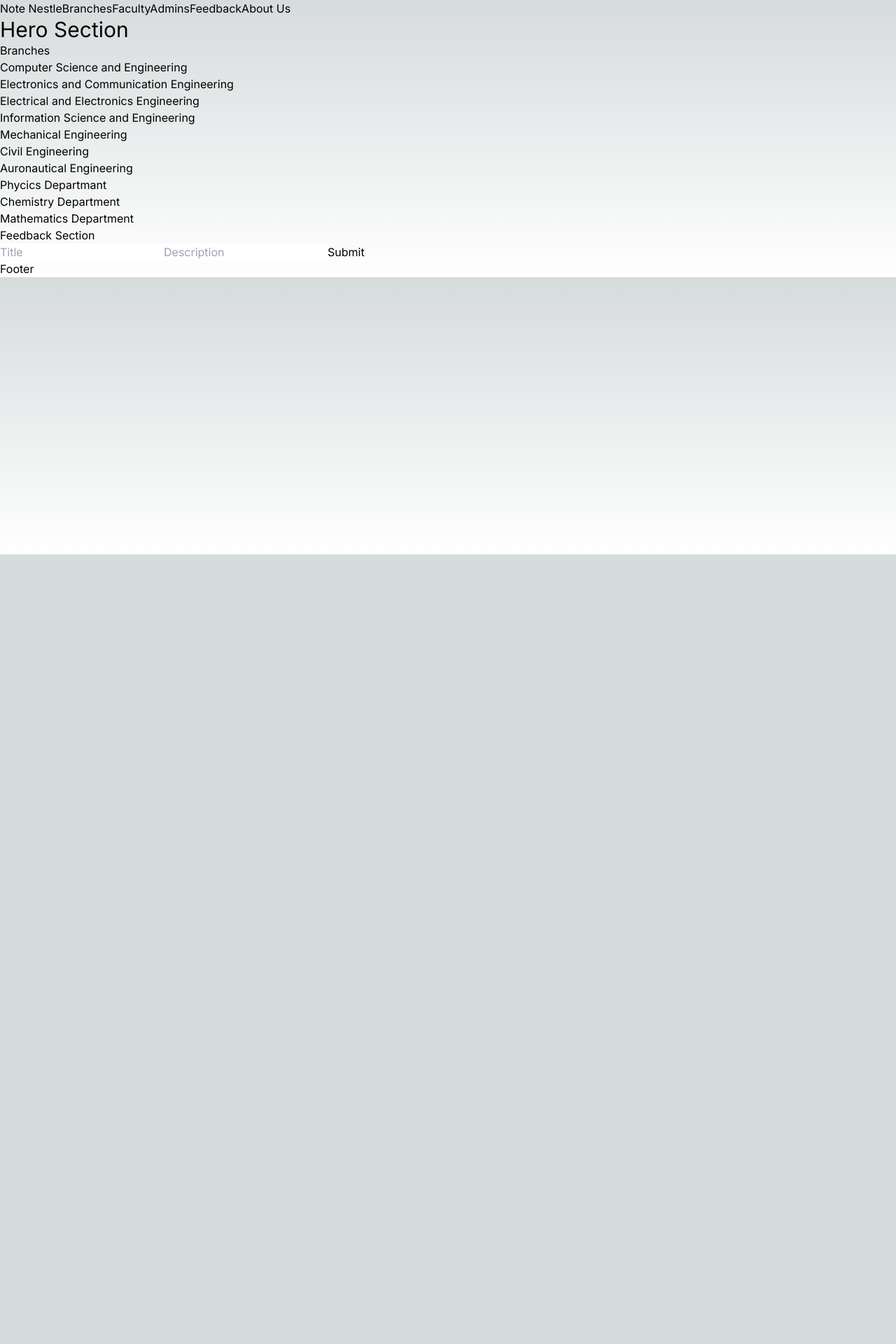
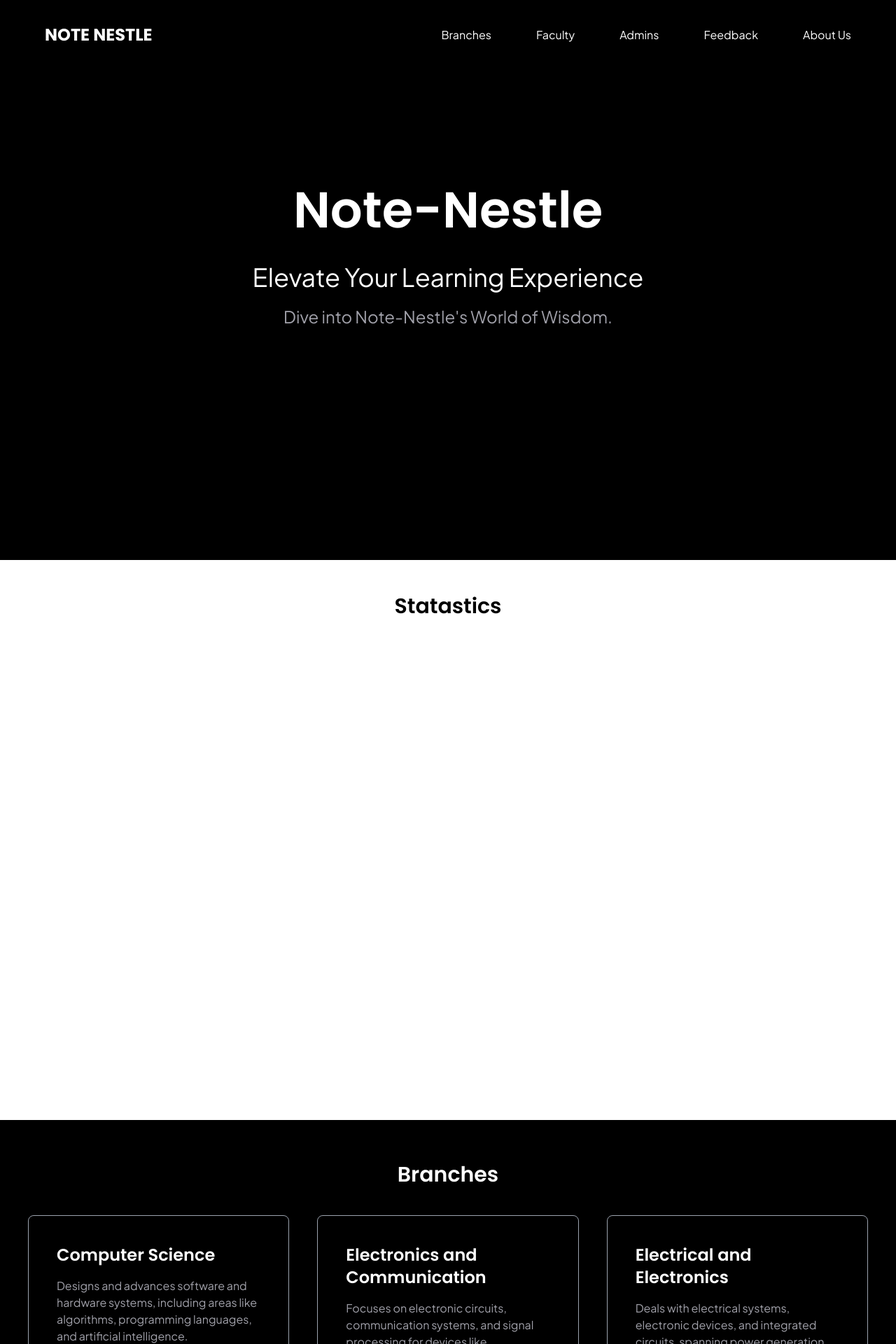
Before and after one commit to Akashmathad/Note-Nestle, a Next.js app in the folder frontend/: page / in a window 1280 px wide. Shown: the top 1920 px of the page at 70% size. Before the commit the page ends 800 px from the top, so only its background shows below. Built offline with nearby package versions, Linux system fonts and the light colour scheme; no server answers.

Commit message:
home page updated with branches styling

```diff
--- a/frontend/src/app/globals.css
+++ b/frontend/src/app/globals.css
@@ -1,33 +1,68 @@
+@import url('https://fonts.googleapis.com/css2?family=Anton&family=Jost:wght@400;700&family=Orbitron:wght@800&family=Plus+Jakarta+Sans:wght@400;600;800&display=swap');
+@import url('https://fonts.googleapis.com/css2?family=DM+Sans:opsz,wght@9..40,600;9..40,700&family=Poppins:wght@600;700&display=swap');
+
 @tailwind base;
 @tailwind components;
 @tailwind utilities;
 
-:root {
-  --foreground-rgb: 0, 0, 0;
-  --background-start-rgb: 214, 219, 220;
-  --background-end-rgb: 255, 255, 255;
-}
-
-@media (prefers-color-scheme: dark) {
-  :root {
-    --foreground-rgb: 255, 255, 255;
-    --background-start-rgb: 0, 0, 0;
-    --background-end-rgb: 0, 0, 0;
+@layer base {
+  html {
+    font-family: 'Plus Jakarta Sans', system-ui, sans-serif;
   }
 }
 
-body {
-  color: rgb(var(--foreground-rgb));
-  background: linear-gradient(
-      to bottom,
-      transparent,
-      rgb(var(--background-end-rgb))
-    )
-    rgb(var(--background-start-rgb));
+* {
+  margin: 0;
+  padding: 0;
+  box-sizing: border-box;
+  scroll-behavior: smooth;
+}
+
+@layer components {
+  .max-container {
+    max-width: 1440px;
+    margin: 0 auto;
+  }
+
+  .input {
+    @apply sm:flex-1 max-sm:w-full text-base leading-normal text-gray-600 pl-5 max-sm:p-5 outline-none sm:border-none border max-sm:border-gray-600 max-sm:rounded-full;
+  }
 }
 
 @layer utilities {
-  .text-balance {
-    text-wrap: balance;
+  .padding {
+    @apply sm:px-16 px-8 sm:py-24 py-12;
+  }
+
+  .padding-x {
+    @apply sm:px-16 px-8;
+  }
+
+  .padding-y {
+    @apply sm:py-24 py-12;
+  }
+
+  .padding-l {
+    @apply sm:pl-16 pl-8;
+  }
+
+  .padding-r {
+    @apply sm:pr-16 pr-8;
+  }
+
+  .padding-t {
+    @apply sm:pt-24 pt-12;
+  }
+
+  .padding-b {
+    @apply sm:pb-24 pb-12;
+  }
+
+  .info-text {
+    @apply font-montserrat text-slate-gray text-lg leading-7;
+  }
+
+  .nav-link {
+    @apply font-para leading-normal text-base text-white  hover:text-gray-400;
   }
 }
--- a/frontend/src/app/page.tsx
+++ b/frontend/src/app/page.tsx
@@ -4,32 +4,105 @@ import Feedback from '@/components/Feedback';
 
 const page = () => {
   const branches = [
-    { branch: 'CSE', name: 'Computer Science and Engineering' },
-    { branch: 'ECE', name: 'Electronics and Communication Engineering' },
-    { branch: 'EEE', name: 'Electrical and Electronics Engineering' },
-    { branch: 'ISE', name: 'Information Science and Engineering' },
-    { branch: 'ME', name: 'Mechanical Engineering' },
-    { branch: 'CV', name: 'Civil Engineering' },
-    { branch: 'AE', name: 'Auronautical Engineering' },
-    { branch: 'PHY', name: 'Phycics Departmant' },
-    { branch: 'CHE', name: 'Chemistry Department' },
-    { branch: 'MAT', name: 'Mathematics Department' },
+    {
+      branch: 'CSE',
+      name: 'Computer Science',
+      description:
+        'Designs and advances software and hardware systems, including areas like algorithms, programming languages, and artificial intelligence.',
+    },
+    {
+      branch: 'ECE',
+      name: 'Electronics and Communication',
+      description:
+        'Focuses on electronic circuits, communication systems, and signal processing for devices like smartphones and efficient communication networks.',
+    },
+    {
+      branch: 'EEE',
+      name: 'Electrical and Electronics',
+      description:
+        'Deals with electrical systems, electronic devices, and integrated circuits, spanning power generation, distribution, and control systems.',
+    },
+    {
+      branch: 'ISE',
+      name: 'Information Science',
+      description:
+        'Integrates computer science and information technology, emphasizing software development, database management, and information systems.',
+    },
+    {
+      branch: 'ME',
+      name: 'Mechanical',
+      description:
+        'Applies physical principles to design and manufacture mechanical systems, including engines, machines, robotics, and renewable energy technologies.',
+    },
+    {
+      branch: 'CV',
+      name: 'Civil',
+      description:
+        'Focuses on planning, designing, and constructing infrastructure projects such as bridges, buildings, and transportation systems.',
+    },
+    {
+      branch: 'AE',
+      name: 'Auronautical',
+      description:
+        'Specializes in the design and development of aircraft and spacecraft, covering aerodynamics, avionics, and propulsion systems.',
+    },
+    {
+      branch: 'PHY',
+      name: 'Phycics',
+      description:
+        'Investigates fundamental principles of matter, energy, space, and time, covering classical and quantum mechanics, electromagnetism, and astrophysics.',
+    },
+    {
+      branch: 'CHE',
+      name: 'Chemistry',
+      description:
+        'Explores the composition, properties, and reactions of substances to understand the principles governing matter.',
+    },
+    {
+      branch: 'MAT',
+      name: 'Mathematics',
+      description:
+        'Studies abstract structures, patterns, and relationships using logical reasoning, including pure mathematics and applied mathematics.',
+    },
   ];
 
   return (
     <main>
-      <section id="hero-section" className="text-3xl">
-        Hero Section
+      <section
+        id="hero-section"
+        className="grid grid-cols-1 text-white text-center min-h-screen bg-black p-10 pt-15"
+      >
+        <div className="pt-36 mt-20">
+          <h1 className="text-7xl mb-10 font-heading">Note-Nestle</h1>
+          <h2 className="text-4xl mb-5 font-para font-medium">
+            Elevate Your Learning Experience
+          </h2>
+          <h2 className="text-2xl mb-5 font-para text-zinc-400">
+            Dive into Note-Nestle's World of Wisdom.
+          </h2>
+        </div>
       </section>
-      <section id="Branches">
-        <h2>Branches</h2>
-        {branches.map((branch) => (
-          <Branch branch={branch} key={branch.branch} />
-        ))}
+      <section className="min-h-screen pt-12">
+        <h1 className="text-3xl font-heading text-center">Statastics</h1>
       </section>
-      <section id="feedback">
-        <h2>Feedback Section</h2>
-        <Feedback />
+      <section
+        className="p-10 pt-15 min-h-screen text-white bg-black"
+        id="Branches"
+      >
+        <h2 className="text-center m-5 mb-10 text-white text-3xl font-heading ">
+          Branches
+        </h2>
+        <div className="grid grid-cols-3 gap-10">
+          {branches.map((branch) => (
+            <Branch branch={branch} key={branch.branch} />
+          ))}
+        </div>
+      </section>
+      <section className="min-h-screen p-15 pt-10" id="feedback">
+        <h2 className="text-3xl font-heading text-center">Feedback</h2>
+        <div className="grid grid-cols-2 mt-20 ml-20">
+          <Feedback />
+        </div>
       </section>
     </main>
   );
--- a/frontend/src/components/Branch.tsx
+++ b/frontend/src/components/Branch.tsx
@@ -3,8 +3,13 @@ import Link from 'next/link';
 
 const Branch = ({ branch }) => {
   return (
-    <div>
-      <Link href={`/${branch.branch}`}>{branch.name}</Link>
+    <div className="p-10  border-solid border-[1px] border-gray-400 rounded-lg text-start ">
+      <Link className="font-heading text-2xl mb-8" href={`/${branch.branch}`}>
+        {branch.name}
+      </Link>
+      <p className="text-base text-zinc-400 mt-4 font-para">
+        {branch.description}
+      </p>
     </div>
   );
 };
--- a/frontend/src/components/Feedback.tsx
+++ b/frontend/src/components/Feedback.tsx
@@ -25,15 +25,28 @@ const Feedback = () => {
   }
 
   return (
+    <div className="grid grid-cols-1 mt-20 text-center">
       <form onSubmit={handleSubmit(onSubmit)}>
-      <input type="text" {...register('title')} placeholder="Title" />
         <input
+          className="px-10 py-5 mb-10 rounded-md w-2/3 border-solid border-2 border-black"
+          type="text"
+          {...register('title')}
+          placeholder="Title"
+        />
+        <input
+          className="px-10 py-5 mb-10 rounded-md w-2/3 border-solid border-2 border-black"
           type="text"
           {...register('description')}
           placeholder="Description"
         />
-      <button type="submit">Submit</button>
+        <button
+          className="text-white text-xl font-bold px-4 py-4 bg-black w-2/3 rounded-lg hover:bg-white hover:text-black hover:border hover:border-black hover:border-5 "
+          type="submit"
+        >
+          Submit
+        </button>
       </form>
+    </div>
   );
 };
 
--- a/frontend/src/components/Footer.tsx
+++ b/frontend/src/components/Footer.tsx
@@ -1,7 +1,7 @@
 import React from 'react';
 
 const Footer = () => {
-  return <div>Footer</div>;
+  return <div className="h-1/6 bg-black text-white p-20 pt-25">Footer</div>;
 };
 
 export default Footer;
--- a/frontend/src/components/Navbar.tsx
+++ b/frontend/src/components/Navbar.tsx
@@ -12,15 +12,48 @@ const Navbar = () => {
   console.log(subjects);
 
   return (
-    <div>
-      <Link href="/">Note Nestle</Link>
-      <button onClick={() => setOpenBranches(!openBranches)}>Branches</button>
-      <Link href="/faculty">Faculty</Link>
-      <Link href="/admin">Admins</Link>
-      <a href="#feedback">Feedback</a>
-      <Link href="/aboutUs">About Us</Link>
+    <>
+      <header className="padding-x py-8 absolute z-50 w-full">
+        <nav className="flex flex-end justify-between items-center max-container">
+          <Link
+            href="/"
+            className="font-heading font-bold leading-normal text-2xl text-white "
+          >
+            NOTE NESTLE
+          </Link>
+          <ul className="flex-1 flex justify-end items-center gap-16 max-lg:hidden">
+            <button
+              className="nav-link"
+              onClick={() => setOpenBranches(!openBranches)}
+            >
+              Branches
+            </button>
+
+            <li>
+              <Link href="/faculty" className="nav-link ">
+                Faculty
+              </Link>
+            </li>
+            <li>
+              <Link href="/admin" className="nav-link">
+                Admins
+              </Link>
+            </li>
+            <li>
+              <a href="#feedback" className="nav-link ">
+                Feedback
+              </a>
+            </li>
+            <li>
+              <Link href="/aboutUs" className="nav-link">
+                About Us
+              </Link>
+            </li>
+          </ul>
+        </nav>
+      </header>
       {openBranches && <Branches setOpenBranches={setOpenBranches} />}
-    </div>
+    </>
   );
 };
 
--- a/frontend/tailwind.config.ts
+++ b/frontend/tailwind.config.ts
@@ -1,17 +1,16 @@
-import type { Config } from "tailwindcss";
+import type { Config } from 'tailwindcss';
 
 const config: Config = {
   content: [
-    "./src/pages/**/*.{js,ts,jsx,tsx,mdx}",
-    "./src/components/**/*.{js,ts,jsx,tsx,mdx}",
-    "./src/app/**/*.{js,ts,jsx,tsx,mdx}",
+    './src/pages/**/*.{js,ts,jsx,tsx,mdx}',
+    './src/components/**/*.{js,ts,jsx,tsx,mdx}',
+    './src/app/**/*.{js,ts,jsx,tsx,mdx}',
   ],
   theme: {
     extend: {
-      backgroundImage: {
-        "gradient-radial": "radial-gradient(var(--tw-gradient-stops))",
-        "gradient-conic":
-          "conic-gradient(from 180deg at 50% 50%, var(--tw-gradient-stops))",
+      fontFamily: {
+        heading: ['Poppins'],
+        para: ['Plus Jakarta Sans'],
       },
     },
   },
```
Lines whose indentation alone changed are shown as unchanged.
